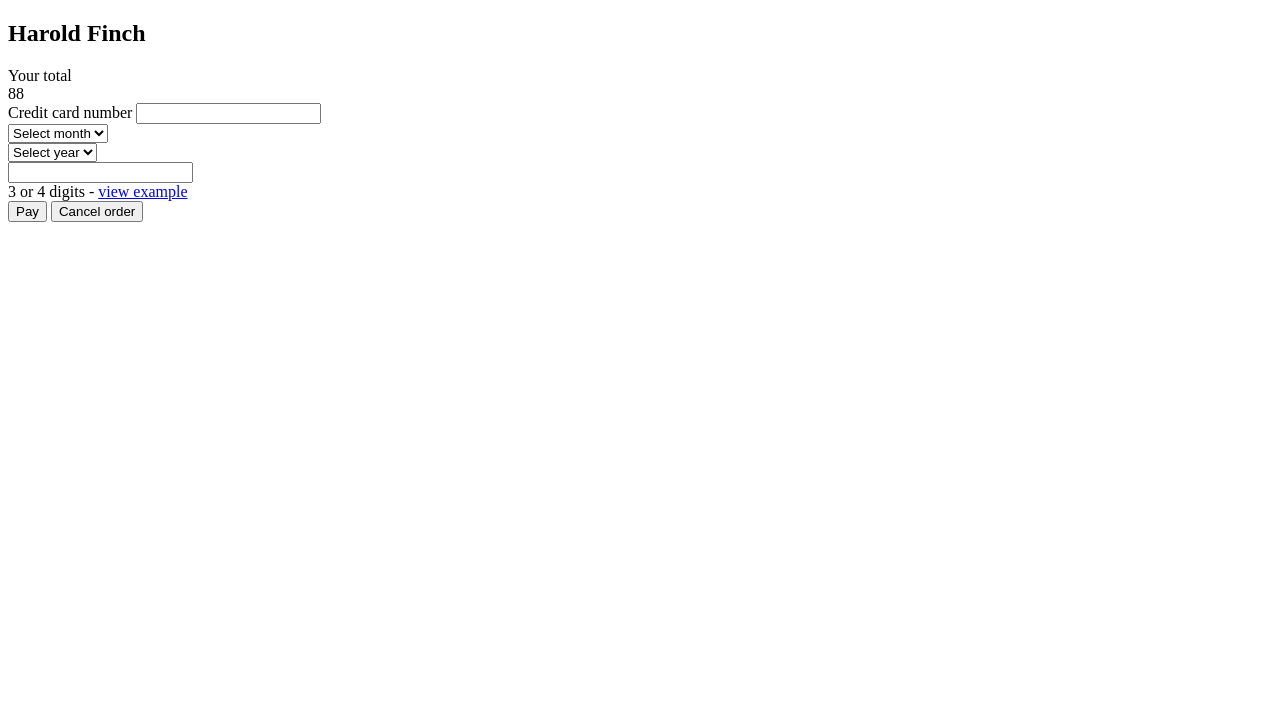
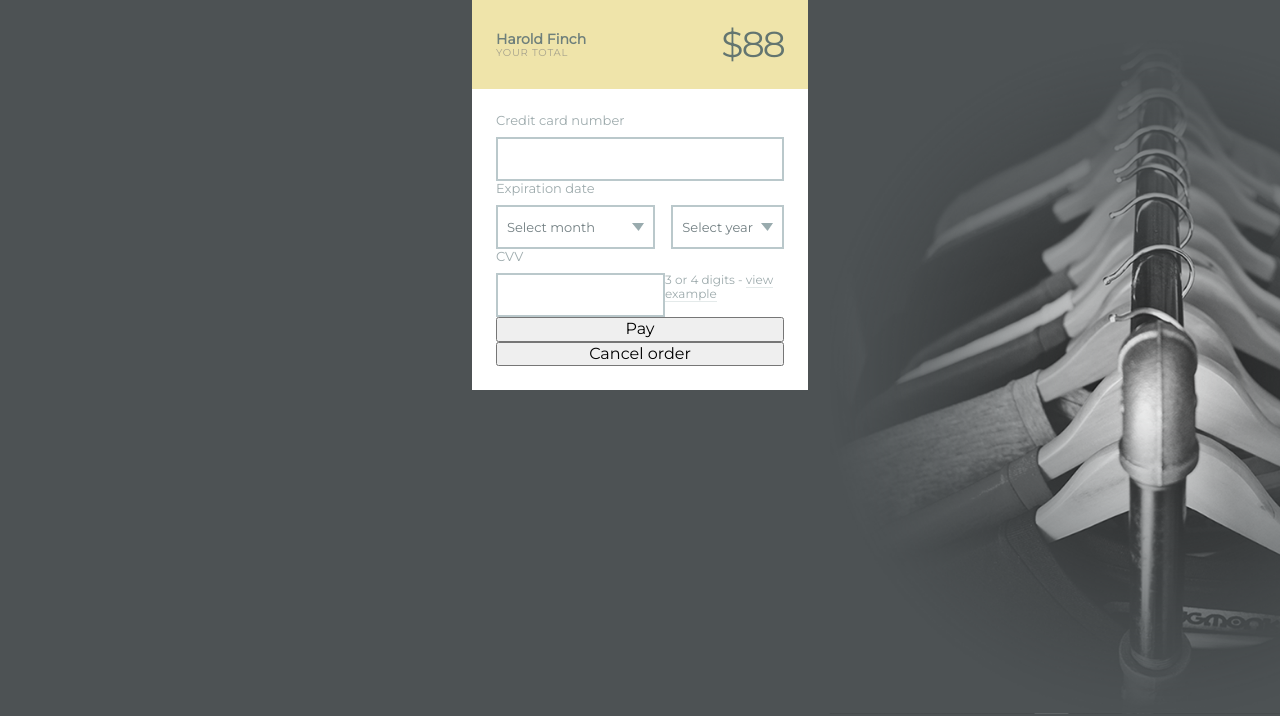
Before and after one commit to AlSemyon/beetroot, a plain HTML site: page 11_practice_part_2/index.html in a window 1280 px wide. Drawn offline with nearby package versions, Linux system fonts and the light colour scheme.

Commit message:
11 and 12 practice

```diff
--- a/11_practice_part_2/index.html
+++ b/11_practice_part_2/index.html
@@ -4,37 +4,40 @@
     <meta charset="UTF-8">
     <meta name="viewport" content="width=device-width, initial-scale=1.0">
     <title>Document</title>
+    <link rel="stylesheet" href="https://cdnjs.cloudflare.com/ajax/libs/normalize/8.0.1/normalize.min.css" integrity="sha512-NhSC1YmyruXifcj/KFRWoC561YpHpc5Jtzgvbuzx5VozKpWvQ+4nXhPdFgmx8xqexRcpAglTj9sIBWINXa8x5w==" crossorigin="anonymous" />
+    <link rel="preconnect" href="https://fonts.gstatic.com">
+    <link href="https://fonts.googleapis.com/css2?family=Montserrat&display=swap" rel="stylesheet">
     <link rel="stylesheet" href="./style/style.css">
 </head>
-<body>
-    <div class="modal">
-        <div class="modal__header">
-            <div>
-                <h2>Harold Finch</h2>
-                <div>Your total</div>
+<body class="page">
+    <div class="modal page__modal">
+        <div class="modal__header header">
+            <div class="header__info">
+                <h2 class="header__fio">Harold Finch</h2>
+                <div class="header__total">Your total</div>
             </div>
 
-            <div>
+            <div class="header__price">
                 88
             </div>
         </div>
 
-        <form action="#" method="get">
-            <div>
+        <form action="#" method="get" class="form">
+            <div class="input-group">
                 <label for="cc_number">Credit card number</label>
                 <input type="text" id="cc_number" name="cc_number">
             </div>
 
-            <div>
-                <div>
+            <div class="input-group">
+                <label>
+                    Expiration date
+                </label>
+                <div class="form__date date">
                     <select name="month" id="month">
                         <option value="" selected disabled hidden>Select month</option>
                         <option value="01">JAN</option>
                         <option value="02">FEB</option>
                     </select>
-                </div>
-
-                <div>
                     <select name="year" id="year">
                         <option value="" selected disabled hidden>Select year</option>
                         <option value="1990">1990</option>
@@ -43,10 +46,15 @@
                 </div>
             </div>
 
-            <div>
-                <label for=""></label>
-                <input type="text" minlength="3" maxlength="4">
-                <div>3 or 4 digits - <a href="#">view example</a></div>
+            <div class="input-group">
+                <label for="cvv">CVV</label>
+                <div class="form__cvv cvv">
+                    <input type="text" minlength="3" maxlength="4" id="cvv">
+                    <div class="cvv__help">
+                        3 or 4 digits -
+                        <a href="#">view example</a>
+                    </div>
+                </div>
             </div>
 
 
--- a/11_practice_part_2/style/style.css
+++ b/11_practice_part_2/style/style.css
@@ -1,3 +1,131 @@
-input {
-    caret-color: red;
+* {
+    box-sizing: border-box;
 }
+
+.page {
+    background: no-repeat 135% 35% url(../image/unsplash.png) #4d5254;
+    background-size: 52%;
+}
+
+.page__modal {
+    margin: 0 auto;
+    width: 336px;
+}
+
+.modal {
+    display: flex;
+    flex-direction: column;
+    font-family: 'Montserrat', sans-serif;
+}
+
+.modal__header {
+    padding: 24px;
+    background-color: #efe4aa;
+}
+
+.header {
+    display: flex;
+    justify-content: space-between;
+    align-items: center;
+}
+
+.header__info {
+    display: flex;
+    flex-direction: column;
+}
+
+.header__fio {
+    color: #6e7f7b;
+    font-size: 14px;
+    font-weight: 700;
+    margin: 0;
+}
+
+.header__total {
+    color: #a6a28d;
+    font-size: 10px;
+    text-transform: uppercase;
+    letter-spacing: 0.75px;
+}
+
+.header__price {
+    color: #637570;
+    font-size: 36px;
+    font-weight: 400;
+    letter-spacing: -1.8px;
+    display: flex;
+}
+
+.header__price::before {
+    content: '$';
+}
+
+.form {
+    background: white;
+    display: flex;
+    flex-direction: column;
+    padding: 24px;
+}
+
+.form label {
+    color: #9eabad;
+    font-size: 13px;
+}
+
+.form select,
+.form input {
+    border: 2px solid #bac8cb;
+    height: 44px;
+    color: #727f82;
+    font-size: 13px;
+    padding: 0 0 0 9px;
+    caret-color: #f7d36a;
+}
+
+.form select:focus,
+.form input:focus {
+    outline: 2px solid #82d4e7;;
+}
+
+.input-group {
+    display: flex;
+    flex-direction: column;
+}
+
+.input-group label {
+    margin-bottom: 9px;
+}
+
+.date {
+    display: flex;
+}
+
+.date select {
+    appearance: none;
+    background: no-repeat calc(100% - 9px) 50% url('../image/Shape_5.png');
+}
+
+.date select:first-child {
+    flex-grow: 2;
+    margin-right: 16px;
+}
+
+.date select:nth-child(2) {
+    flex-grow: 1;
+}
+
+.cvv {
+    display: flex;
+}
+
+.cvv__help {
+    color: #9eabad;
+    font-size: 12px;
+    flex-grow: 1;
+}
+
+.cvv__help a {
+    text-decoration: none;
+    border-bottom: 1px solid #e4eaea;
+    color: #9eabad;
+}
```
Also changed, not shown: 12_practice/index.html (added, +140 -0 lines), 12_practice/js/main.js (added, +37 -0 lines), 12_practice_part_2/index.html (added, +50 -0 lines), 12_practice_part_2/style/style.css (added, +35 -0 lines), 11_practice_part_2/image/Shape_5.png (added), 11_practice_part_2/image/unsplash.png (added), 12_practice_part_2/images/delicious.png (added), 12_practice_part_2/images/edge.png (added), 12_practice_part_2/images/file-excel.png (added), 12_practice_part_2/images/file-openoffice.png (added), 12_practice_part_2/images/file-pdf.png (added), 12_practice_part_2/sprites/css_sprites.png (added), 12_practice_part_2/sprites/svg_sprite.svg (added), 12_practice_part_2/svg/delicious.svg (added), 4 more files.
